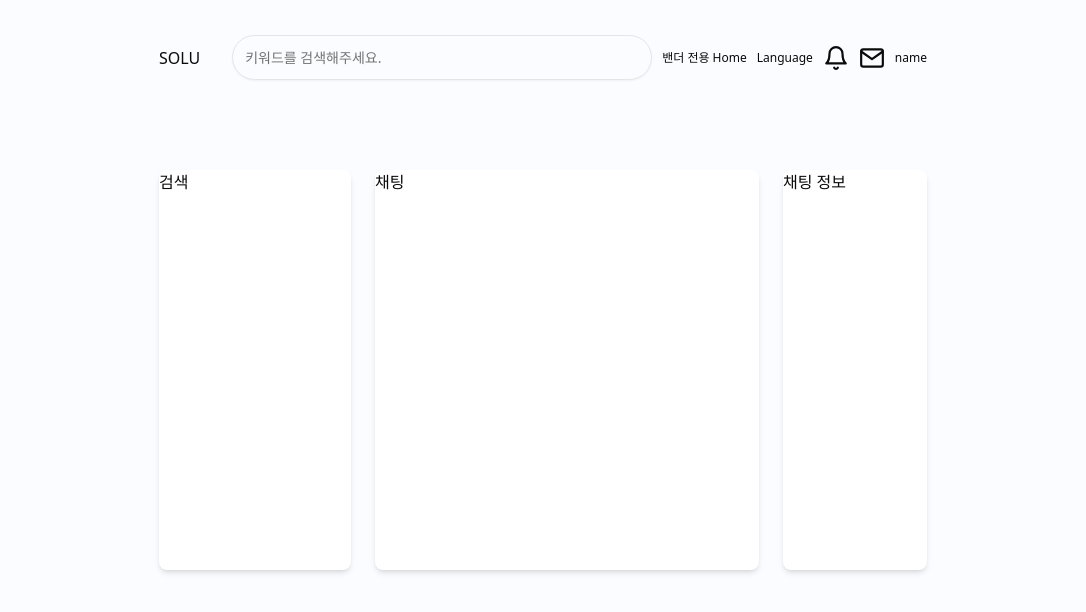
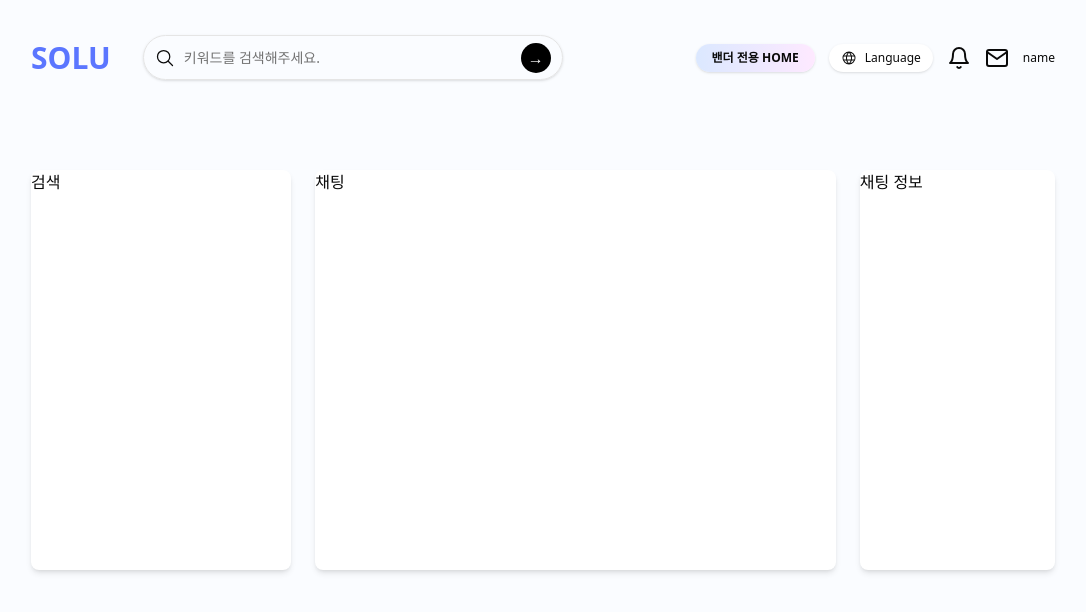
Before and after one commit to startwith-co/startwith-frontend, a Next.js app: page /chat in a window 1280 px wide. Shown: the top 612 px of the page, without its empty margins (97-1183 px from the left). Built offline with nearby package versions, Linux system fonts and the light colour scheme; no server answers.

Commit message:
[#2] feat: header 컴포넌트 UI 제작

```diff
--- a/package.json
+++ b/package.json
@@ -20,6 +20,7 @@
     "@mswjs/http-middleware": "^0.10.3",
     "@radix-ui/react-dropdown-menu": "^2.1.12",
     "@radix-ui/react-select": "^2.2.2",
+    "@radix-ui/react-slot": "^1.2.0",
     "@sentry/nextjs": "^9.14.0",
     "@storybook/experimental-addon-test": "^8.6.12",
     "@types/cors": "^2.8.17",
--- a/src/app/(main)/layout.tsx
+++ b/src/app/(main)/layout.tsx
@@ -2,7 +2,7 @@ import Header from '@/shared/ui/header';
 
 export default function Layout({ children }: { children: React.ReactNode }) {
   return (
-    <div className="h-screen bg-[rgba(250,252,255,1)] px-4 sm:px-8 md:px-16 lg:px-32 xl:px-64 2xl:px-[300px]">
+    <div className="h-screen bg-[rgba(250,252,255,1)] px-4 sm:px-8 md:px-16 lg:px-32 2xl:px-[300px]">
       <Header />
       {children}
     </div>
--- a/src/app/globals.css
+++ b/src/app/globals.css
@@ -127,3 +127,11 @@
     @apply bg-background text-foreground;
   }
 }
+
+@theme {
+  --color-primary: rgba(91, 118, 255, 1);
+}
+
+html {
+  overflow-x: hidden;
+}
--- /dev/null
+++ b/src/shared/ui/button.tsx
@@ -0,0 +1,61 @@
+import * as React from 'react';
+import { Slot } from '@radix-ui/react-slot';
+import { cva, type VariantProps } from 'class-variance-authority';
+
+import cn from '@/lib/utils';
+
+const buttonVariants = cva(
+  "inline-flex items-center justify-center gap-2 whitespace-nowrap rounded-md text-sm font-medium transition-all disabled:pointer-events-none disabled:opacity-50 [&_svg]:pointer-events-none [&_svg:not([class*='size-'])]:size-4 shrink-0 [&_svg]:shrink-0 outline-none focus-visible:border-ring focus-visible:ring-ring/50 focus-visible:ring-[3px] aria-invalid:ring-destructive/20 dark:aria-invalid:ring-destructive/40 aria-invalid:border-destructive",
+  {
+    variants: {
+      variant: {
+        default:
+          'bg-primary text-primary-foreground shadow-xs hover:bg-primary/90',
+        destructive:
+          'bg-destructive text-white shadow-xs hover:bg-destructive/90 focus-visible:ring-destructive/20 dark:focus-visible:ring-destructive/40 dark:bg-destructive/60',
+        outline:
+          'border bg-background shadow-xs hover:bg-accent hover:text-accent-foreground dark:bg-input/30 dark:border-input dark:hover:bg-input/50',
+        secondary:
+          'bg-secondary text-secondary-foreground shadow-xs hover:bg-secondary/80',
+        ghost:
+          'bg-white hover:bg-accent hover:text-accent-foreground dark:hover:bg-accent/50 rounded-3xl shadow-sm',
+        link: 'underline-offset-4 hover:underline',
+        vendor:
+          ' bg-[linear-gradient(90deg,_#DBE8FF_0%,_#FEE9FF_100%)] rounded-3xl font-bold shadow-sm',
+      },
+      size: {
+        default: 'h-9 px-4 py-2 has-[>svg]:px-3',
+        sm: 'h-8 rounded-md gap-1.5 px-3 has-[>svg]:px-2.5',
+        lg: 'h-10 rounded-md px-6 has-[>svg]:px-4',
+        icon: 'size-9',
+      },
+    },
+    defaultVariants: {
+      variant: 'default',
+      size: 'default',
+    },
+  },
+);
+
+function Button({
+  className,
+  variant,
+  size,
+  asChild = false,
+  ...props
+}: React.ComponentProps<'button'> &
+  VariantProps<typeof buttonVariants> & {
+    asChild?: boolean;
+  }) {
+  const Comp = asChild ? Slot : 'button';
+
+  return (
+    <Comp
+      data-slot="button"
+      className={cn(buttonVariants({ variant, size, className }))}
+      {...props}
+    />
+  );
+}
+
+export { Button, buttonVariants };
--- a/src/shared/ui/dropdown-menu.tsx
+++ b/src/shared/ui/dropdown-menu.tsx
@@ -42,7 +42,7 @@ function DropdownMenuContent({
         data-slot="dropdown-menu-content"
         sideOffset={sideOffset}
         className={cn(
-          'bg-popover text-popover-foreground data-[state=open]:animate-in data-[state=closed]:animate-out data-[state=closed]:fade-out-0 data-[state=open]:fade-in-0 data-[state=closed]:zoom-out-95 data-[state=open]:zoom-in-95 data-[side=bottom]:slide-in-from-top-2 data-[side=left]:slide-in-from-right-2 data-[side=right]:slide-in-from-left-2 data-[side=top]:slide-in-from-bottom-2 z-50 max-h-(--radix-dropdown-menu-content-available-height) min-w-[8rem] origin-(--radix-dropdown-menu-content-transform-origin) overflow-x-hidden overflow-y-auto rounded-md p-1 shadow-md',
+          'bg-popover text-popover-foreground data-[state=open]:animate-in data-[state=closed]:animate-out data-[state=closed]:fade-out-0 data-[state=open]:fade-in-0 data-[state=closed]:zoom-out-95 data-[state=open]:zoom-in-95 data-[side=bottom]:slide-in-from-top-2 data-[side=left]:slide-in-from-right-2 data-[side=right]:slide-in-from-left-2 data-[side=top]:slide-in-from-bottom-2 fixed left-1/2 z-50 mt-1 max-h-[--radix-dropdown-menu-content-available-height] min-w-[8rem] origin-(--radix-dropdown-menu-content-transform-origin) -translate-x-1/2 transform overflow-x-hidden overflow-y-auto rounded-md p-1 shadow-md',
           className,
         )}
         {...props}
--- a/src/shared/ui/header.tsx
+++ b/src/shared/ui/header.tsx
@@ -1,4 +1,6 @@
 import { FiBell, FiMail } from 'react-icons/fi';
+import { IoSearchOutline } from 'react-icons/io5';
+import { PiGlobe } from 'react-icons/pi';
 import Input from './input';
 import {
   DropdownMenu,
@@ -6,23 +8,38 @@ import {
   DropdownMenuContent,
   DropdownMenuItem,
 } from './dropdown-menu';
+import { Button } from './button';
 
 export default function Header() {
   return (
     <header className="flex items-center justify-between pt-[35px]">
       <div className="flex items-center gap-8">
-        <h1>SOLU</h1>
-        <Input
-          type="search"
-          placeholder="키워드를 검색해주세요."
-          className="h-[45px] w-[420px] rounded-3xl"
-        />
+        <h1 className="text-primary text-3xl font-bold">SOLU</h1>
+        <div className="relative">
+          <IoSearchOutline
+            size={20}
+            className="absolute top-1/2 left-3 -translate-y-1/2 transform"
+          />
+          <Input
+            type="search"
+            placeholder="키워드를 검색해주세요."
+            className="h-[45px] w-[420px] rounded-3xl pl-10 shadow-sm"
+          />
+          <button className="absolute top-1/2 right-3 flex size-[30px] -translate-y-1/2 transform items-center justify-center rounded-full bg-black p-1 text-center text-white">
+            →
+          </button>
+        </div>
       </div>
-      <div className="flex items-center gap-2.5 text-[12px]">
-        <button>밴더 전용 Home</button>
-        <button>Language</button>
-        <FiBell size={26} />
-        <FiMail size={26} />
+      <div className="flex items-center gap-3.5 text-[12px]">
+        <Button variant="vendor" className="h-7 text-[12px]">
+          밴더 전용 HOME
+        </Button>
+        <Button variant="ghost" className="h-7 text-[12px]">
+          <PiGlobe />
+          <span className="font-normal">Language</span>
+        </Button>
+        <FiBell size={24} />
+        <FiMail size={24} />
         <DropdownMenu>
           <DropdownMenuTrigger>name</DropdownMenuTrigger>
           <DropdownMenuContent>
```
Also changed, not shown: 1 other file (tests, documents, lock files or other folders).
